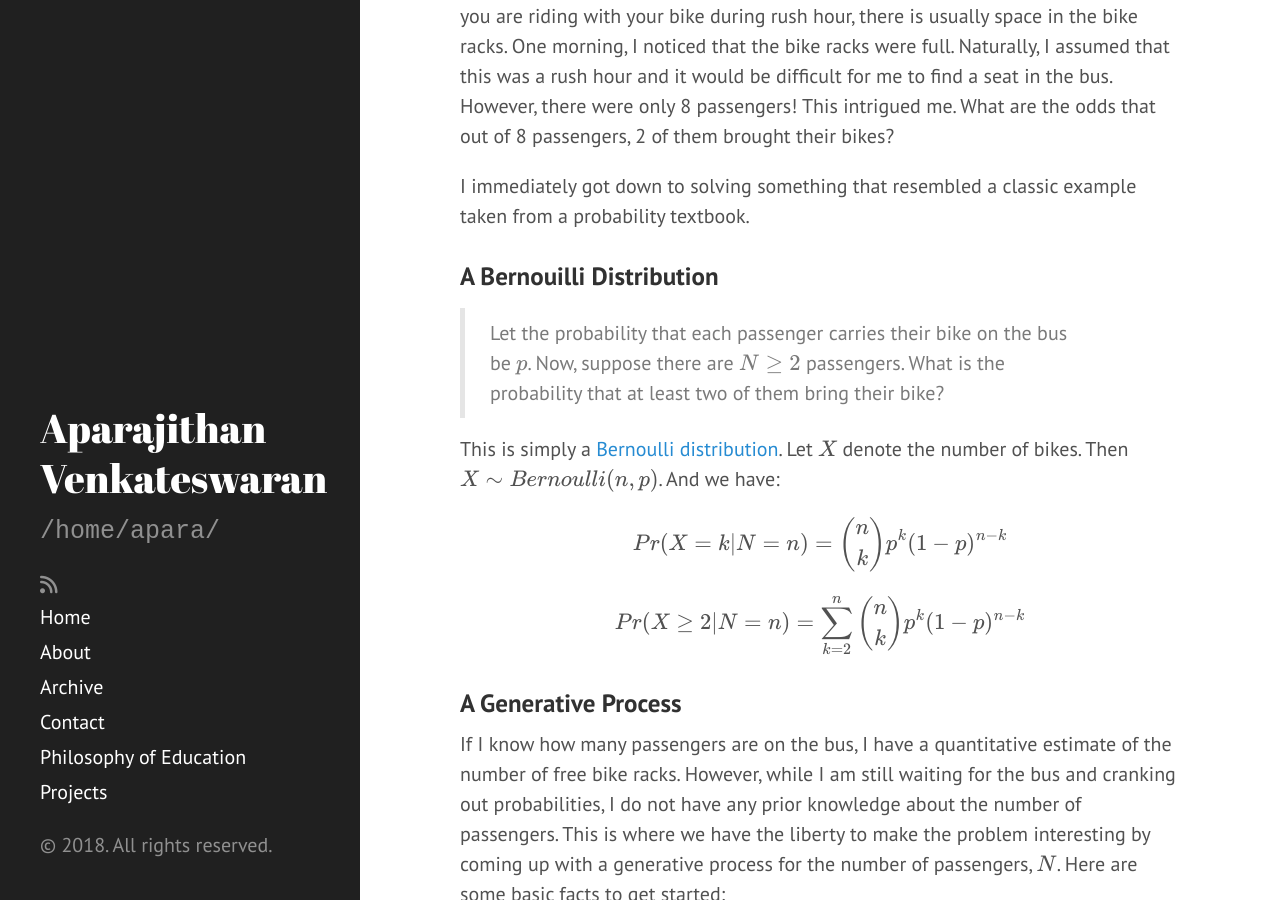
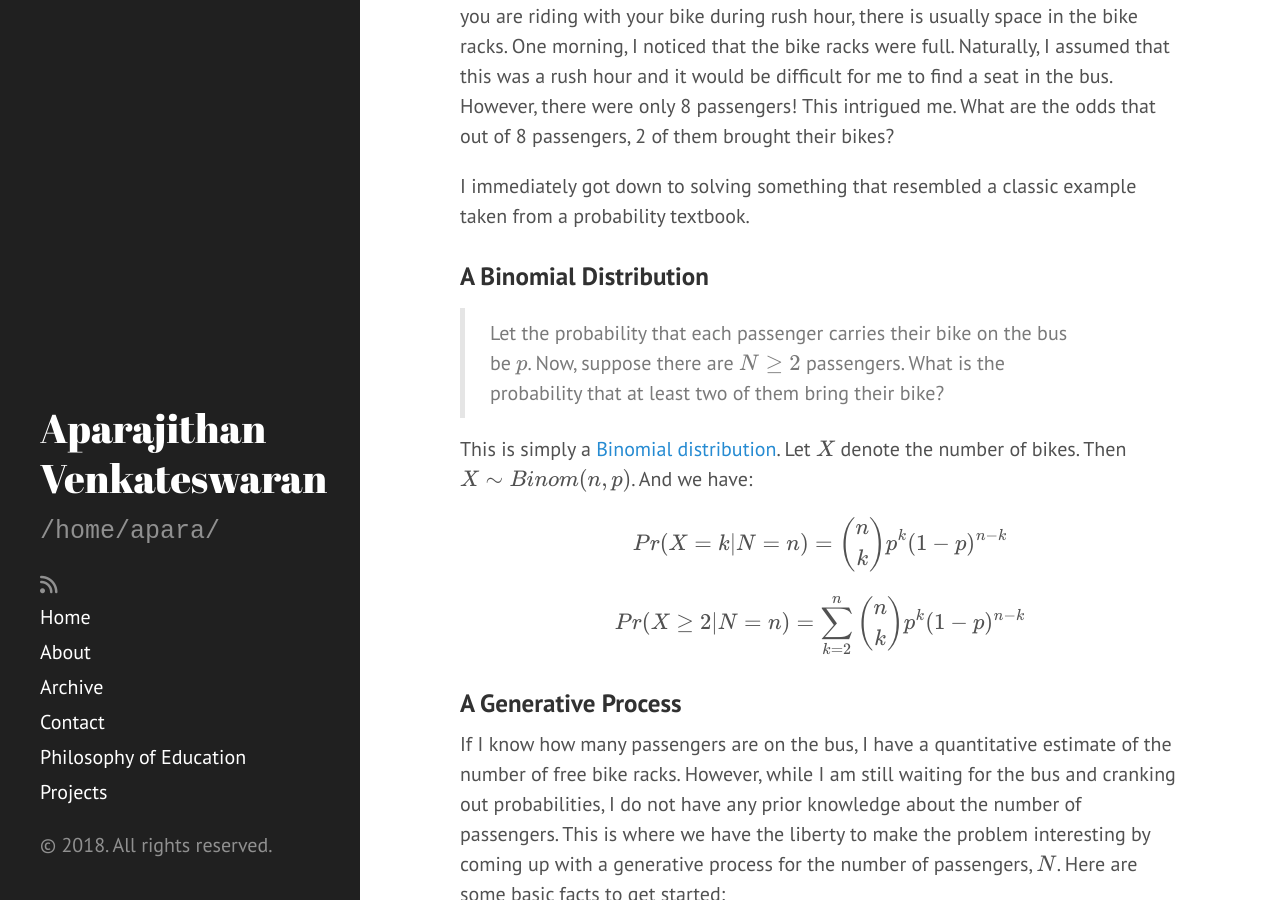
Before and after one commit to AparaV/aparavenkat.com, a Jekyll site: the page built from _posts/2018-07-15-estimating-number-of-free-bike-racks.md, in a window 1280 px wide and 900 px high, scrolled down 439 px. Built offline with Jekyll 4.4.1, drawn with Linux system fonts in a browser that asks for light colours; nearby versions of some CDN libraries; formulas are drawn with MathJax 3; comment, search, counter and statistics services are not loaded.

Commit message:
Fix bernoulli/binomial confusion!

```diff
--- a/_posts/2018-07-15-estimating-number-of-free-bike-racks.md
+++ b/_posts/2018-07-15-estimating-number-of-free-bike-racks.md
@@ -15,11 +15,11 @@ Luckily, only a small number of passengers bring their bike on the bus. So, unle
 
 I immediately got down to solving something that resembled a classic example taken from a probability textbook.
 
-### A Bernouilli Distribution
+### A Binomial Distribution
 
 > Let the probability that each passenger carries their bike on the bus be $$p$$. Now, suppose there are $$N \geq 2$$ passengers. What is the probability that at least two of them bring their bike?
 
-This is simply a [Bernoulli distribution](https://en.wikipedia.org/wiki/Bernoulli_distribution){:target="_blank"}. Let $$X$$ denote the number of bikes. Then $$X \sim Bernoulli(n, p)$$. And we have:
+This is simply a [Binomial distribution](https://en.wikipedia.org/wiki/Binomial_distribution){:target="_blank"}. Let $$X$$ denote the number of bikes. Then $$X \sim Binom(n, p)$$. And we have:
 
 \\[Pr(X = k \| N = n) = \binom{n}{k} p^{k} (1-p)^{n-k} \\]
 \\[Pr(X \geq 2 \| N = n) = \sum_{k=2}^{n} \binom{n}{k} p^{k} (1-p)^{n-k} \\]
```
